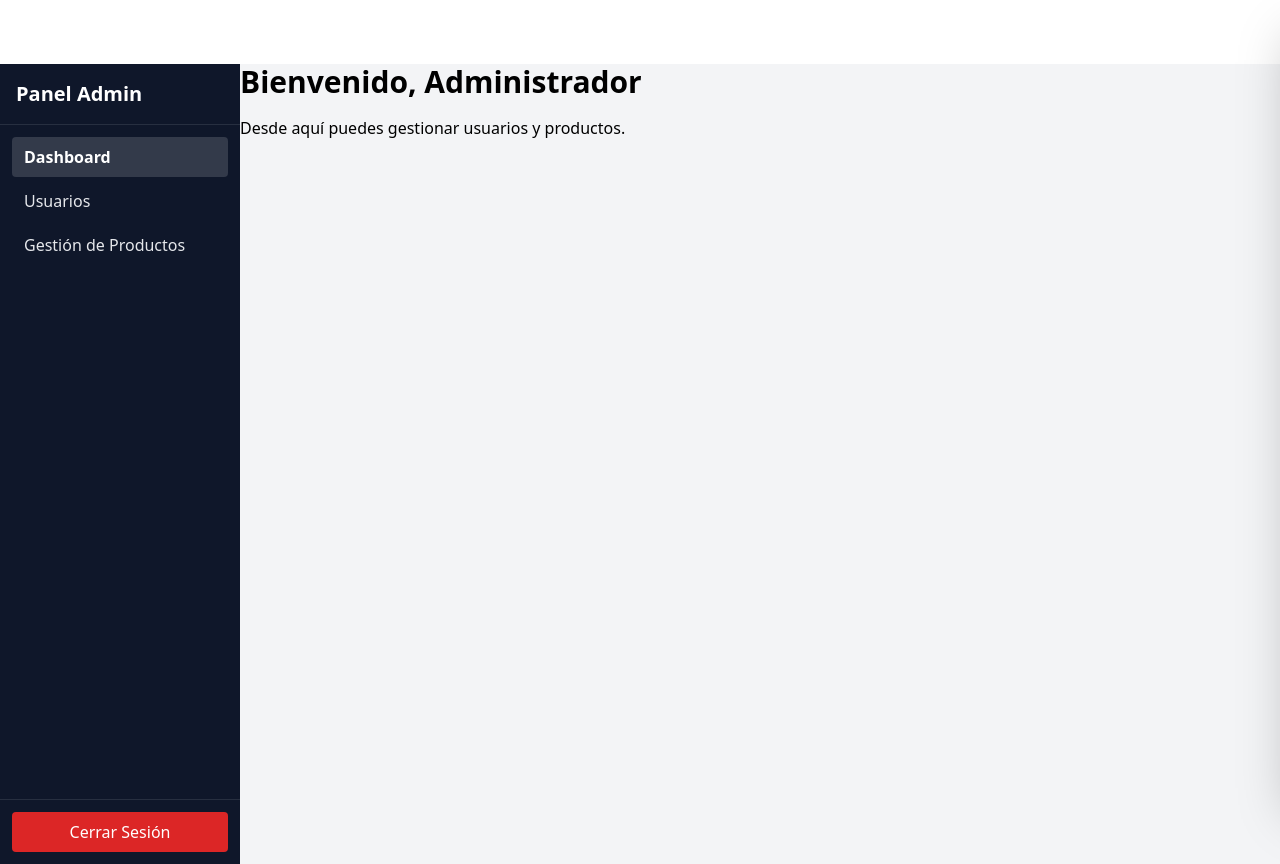
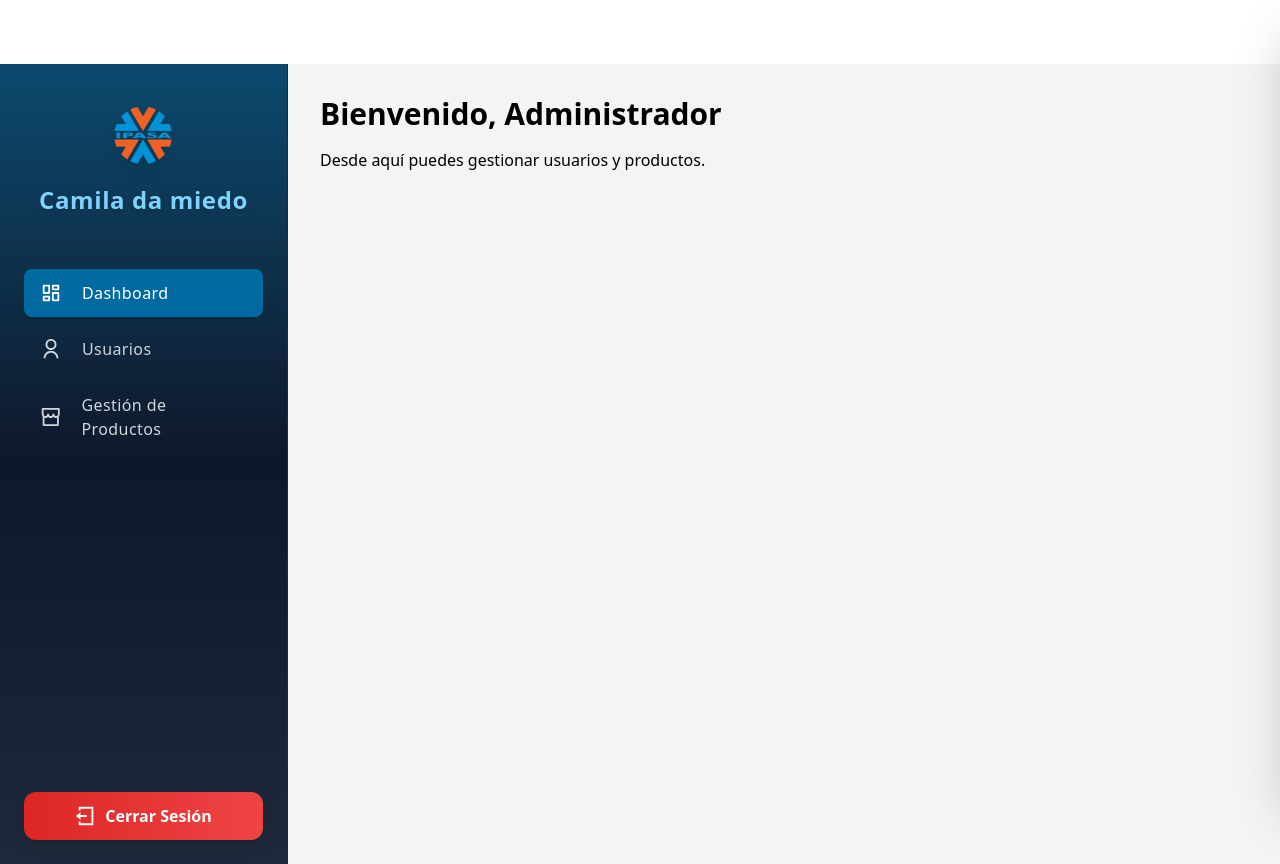
Before and after one commit to Manchego41/SWGVIPASA_front, a React (Vite) app: page /admin in a window 1280 px wide. Built offline with nearby package versions, Linux system fonts and the light colour scheme; no server answers; sample sign-in values are in the browser's storage.

Commit message:
tp1-mejorar interfaz admin- 01
corto

```diff
--- a/src/layouts/AdminLayout.jsx
+++ b/src/layouts/AdminLayout.jsx
@@ -1,14 +1,16 @@
 // src/layouts/AdminLayout.jsx
-import React from 'react';
+import React, { useState } from 'react';
 import { NavLink, Outlet, useNavigate } from 'react-router-dom';
+import { RiDashboardLine, RiUserLine, RiStoreLine, RiMenuLine, RiCloseLine, RiLogoutBoxLine } from 'react-icons/ri';
 
 export default function AdminLayout() {
   const navigate = useNavigate();
+  const [isSidebarOpen, setIsSidebarOpen] = useState(true);
 
   const linkBase =
-    'block px-3 py-2 rounded text-gray-200 hover:text-white hover:bg-white/10';
+    'flex items-center gap-3 px-4 py-3 rounded-lg text-gray-300 transition-all duration-200 hover:bg-sky-600 hover:text-white focus:bg-sky-700 focus:text-white';
   const linkActive =
-    'block px-3 py-2 rounded bg-white/15 text-white font-semibold';
+    'flex items-center gap-3 px-4 py-3 rounded-lg bg-sky-700 text-white font-semibold shadow-sm relative';
 
   const logout = () => {
     localStorage.removeItem('user');
@@ -16,51 +18,95 @@ export default function AdminLayout() {
   };
 
   return (
-    <div className="min-h-screen flex bg-gray-100">
-      {/* Sidebar */}
-      <aside className="w-60 bg-slate-900 text-white flex flex-col">
-        <div className="px-4 py-4 border-b border-white/10">
-          <h2 className="text-xl font-bold">Panel Admin</h2>
+  <div className="min-h-screen flex bg-gray-100 overflow-hidden">
+      {/* Toggle Button - Visible solo en móvil */}
+      <button
+        onClick={() => setIsSidebarOpen(!isSidebarOpen)}
+        className="md:hidden fixed top-4 left-4 z-50 bg-slate-900 text-white p-2 rounded-lg shadow-lg hover:bg-slate-800 transition-colors"
+      >
+        {isSidebarOpen ? <RiCloseLine size={24} /> : <RiMenuLine size={24} />}
+      </button>
+
+      {/* Sidebar con transición suave */}
+      <aside className={`
+        fixed md:static inset-y-0 left-0 z-40
+        w-72 flex flex-col
+        bg-gradient-to-b from-sky-900 via-slate-900 to-slate-800 text-white
+        transform transition-transform duration-300 ease-in-out
+        ${isSidebarOpen ? 'translate-x-0' : '-translate-x-full'}
+        md:translate-x-0
+        shadow-2xl md:shadow-none border-r border-slate-800
+        h-screen max-h-screen
+      `}>
+        <div className="px-8 pt-8 pb-6 flex flex-col items-center gap-2 border-b border-slate-800">
+          <img src="/descarga-removebg-preview.png" alt="Logo" className="w-20 h-20 object-contain drop-shadow-lg transition-transform duration-300 hover:scale-105" />
+          <h2 className="text-2xl font-extrabold tracking-wide text-sky-300 drop-shadow mb-1 ">  Camila da miedo</h2>
         </div>
 
-        <nav className="flex-1 p-3 space-y-1">
+        <nav className="flex-1 px-6 py-6 space-y-2">
           <NavLink
             to="/admin"
             end
-            className={({ isActive }) => (isActive ? linkActive : linkBase)}
+            className={({ isActive }) =>
+              `${isActive ? linkActive : linkBase} group`
+            }
           >
-            Dashboard
+            {/* Franja de color para el activo */}
+            <RiDashboardLine size={22} className="mr-2 group-hover:scale-110 transition-transform duration-200" />
+            <span className="font-medium tracking-wide">Dashboard</span>
           </NavLink>
 
           <NavLink
             to="/admin/users"
-            className={({ isActive }) => (isActive ? linkActive : linkBase)}
+            className={({ isActive }) =>
+              `${isActive ? linkActive : linkBase} group`
+            }
           >
-            Usuarios
+            {({ isActive }) => isActive && (
+              <span className="absolute left-0 top-2 bottom-2 w-1 rounded-r bg-sky-400 shadow-md" />
+            )}
+            <RiUserLine size={22} className="mr-2 group-hover:scale-110 transition-transform duration-200" />
+            <span className="font-medium tracking-wide">Usuarios</span>
           </NavLink>
 
-          {/* 👇 Renombrado: Gestión de Productos (antes “Gestión de Stock”) */}
           <NavLink
             to="/admin/stock"
-            className={({ isActive }) => (isActive ? linkActive : linkBase)}
+            className={({ isActive }) =>
+              `${isActive ? linkActive : linkBase} group`
+            }
           >
-            Gestión de Productos
+            {({ isActive }) => isActive && (
+              <span className="absolute left-0 top-2 bottom-2 w-1 rounded-r bg-sky-400 shadow-md" />
+            )}
+            <RiStoreLine size={22} className="mr-2 group-hover:scale-110 transition-transform duration-200" />
+            <span className="font-medium tracking-wide">Gestión de Productos</span>
           </NavLink>
         </nav>
 
-        <div className="p-3 border-t border-white/10">
+        <div className="px-6 pb-6 pt-4 border-t border-slate-800">
           <button
             onClick={logout}
-            className="w-full bg-red-600 hover:bg-red-700 text-white py-2 rounded"
+            className="w-full bg-gradient-to-r from-red-600 to-red-500 hover:from-red-700 hover:to-red-600 text-white py-3 px-4 rounded-xl shadow-lg transition-all duration-200 flex items-center justify-center gap-2 text-base font-semibold"
           >
-            Cerrar Sesión
+            <RiLogoutBoxLine size={22} />
+            <span>Cerrar Sesión</span>
           </button>
         </div>
       </aside>
 
-      {/* Contenido */}
-      <main className="flex-1">
-        <Outlet />
+      {/* Overlay para cerrar el sidebar en móvil */}
+      {isSidebarOpen && (
+        <div
+          className="fixed inset-0 bg-black/50 md:hidden z-30"
+          onClick={() => setIsSidebarOpen(false)}
+        />
+      )}
+
+      {/* Contenido Principal */}
+      <main className="flex-1 p-6 md:p-8 overflow-x-auto h-screen max-h-screen">
+        <div className="max-w-7xl mx-auto">
+          <Outlet />
+        </div>
       </main>
     </div>
   );
--- /dev/null
+++ b/src/layouts/AdminLayout.temp.jsx
@@ -0,0 +1,98 @@
+// src/layouts/AdminLayout.jsx
+import React, { useState } from 'react';
+import { NavLink, Outlet, useNavigate } from 'react-router-dom';
+import { RiDashboardLine, RiUserLine, RiStoreLine, RiMenuLine, RiCloseLine, RiLogoutBoxLine } from 'react-icons/ri';
+
+export default function AdminLayout() {
+  const navigate = useNavigate();
+  const [isSidebarOpen, setIsSidebarOpen] = useState(true);
+
+  const linkBase =
+    'flex items-center gap-3 px-4 py-3 rounded-lg text-gray-300 hover:text-white hover:bg-white/10 transition-all duration-200';
+  const linkActive =
+    'flex items-center gap-3 px-4 py-3 rounded-lg bg-white/15 text-white font-semibold shadow-sm';
+
+  const logout = () => {
+    localStorage.removeItem('user');
+    navigate('/login');
+  };
+
+  return (
+    <div className="min-h-screen flex bg-gray-100">
+      {/* Toggle Button - Visible solo en móvil */}
+      <button
+        onClick={() => setIsSidebarOpen(!isSidebarOpen)}
+        className="md:hidden fixed top-4 left-4 z-50 bg-slate-900 text-white p-2 rounded-lg shadow-lg hover:bg-slate-800 transition-colors"
+      >
+        {isSidebarOpen ? <RiCloseLine size={24} /> : <RiMenuLine size={24} />}
+      </button>
+
+      {/* Sidebar con transición suave */}
+      <aside className={`
+        fixed md:static inset-y-0 left-0 z-40
+        w-72 bg-slate-900 text-white flex flex-col
+        transform transition-transform duration-300 ease-in-out
+        ${isSidebarOpen ? 'translate-x-0' : '-translate-x-full'}
+        md:translate-x-0
+        shadow-xl md:shadow-none
+      `}>
+        <div className="px-6 py-6 border-b border-white/10 flex items-center gap-3">
+          <img src="/IPASA LOGO.jpeg" alt="Logo" className="w-8 h-8 rounded-full object-cover" />
+          <h2 className="text-xl font-bold">Panel Admin</h2>
+        </div>
+
+        <nav className="flex-1 p-4 space-y-2">
+          <NavLink
+            to="/admin"
+            end
+            className={({ isActive }) => (isActive ? linkActive : linkBase)}
+          >
+            <RiDashboardLine size={20} />
+            Dashboard
+          </NavLink>
+
+          <NavLink
+            to="/admin/users"
+            className={({ isActive }) => (isActive ? linkActive : linkBase)}
+          >
+            <RiUserLine size={20} />
+            Usuarios
+          </NavLink>
+
+          <NavLink
+            to="/admin/stock"
+            className={({ isActive }) => (isActive ? linkActive : linkBase)}
+          >
+            <RiStoreLine size={20} />
+            Gestión de Productos
+          </NavLink>
+        </nav>
+
+        <div className="p-4 border-t border-white/10">
+          <button
+            onClick={logout}
+            className="w-full bg-red-600 hover:bg-red-700 text-white py-3 px-4 rounded-lg transition-colors duration-200 flex items-center justify-center gap-2"
+          >
+            <RiLogoutBoxLine size={20} />
+            Cerrar Sesión
+          </button>
+        </div>
+      </aside>
+
+      {/* Overlay para cerrar el sidebar en móvil */}
+      {isSidebarOpen && (
+        <div
+          className="fixed inset-0 bg-black/50 md:hidden z-30"
+          onClick={() => setIsSidebarOpen(false)}
+        />
+      )}
+
+      {/* Contenido Principal */}
+      <main className="flex-1 p-6 md:p-8 overflow-x-hidden">
+        <div className="max-w-7xl mx-auto">
+          <Outlet />
+        </div>
+      </main>
+    </div>
+  );
+}
```
